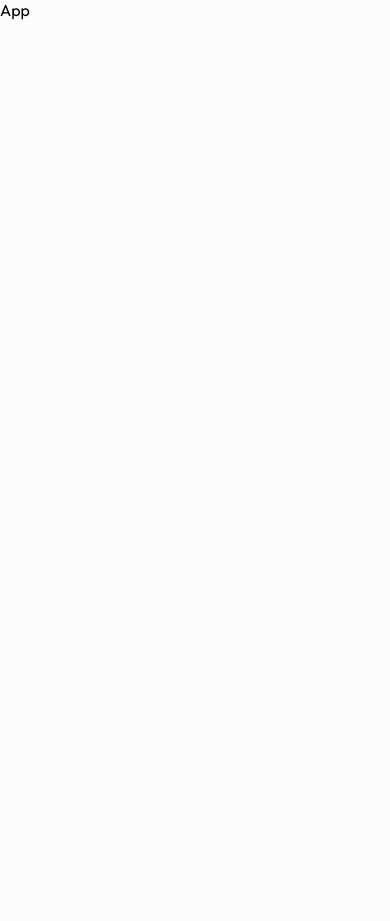
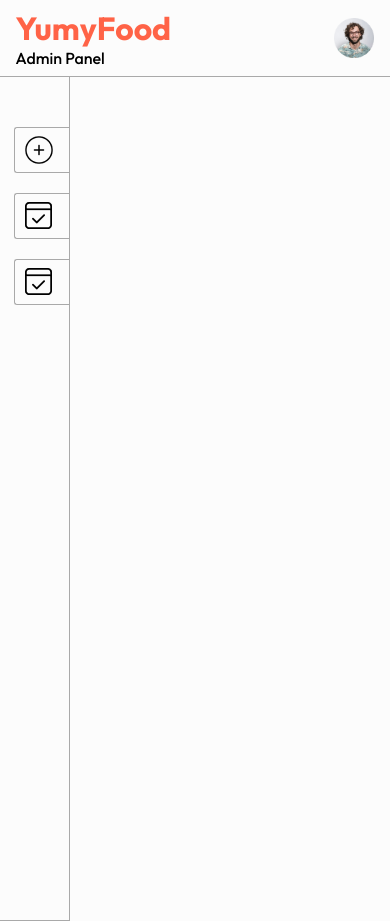
Before and after one commit to ritikmaurya4747/YumyFood, a React (Vite) app in the folder admin/: page / in a window 390 px wide. Before the commit the page ends 844 px from the top, so only its background shows below. Built offline with nearby package versions, Linux system fonts and the light colour scheme.

Commit message:
sidebar ui done and responsive

```diff
--- a/admin/package.json
+++ b/admin/package.json
@@ -10,8 +10,11 @@
     "preview": "vite preview"
   },
   "dependencies": {
+    "axios": "^1.7.7",
     "react": "^18.3.1",
-    "react-dom": "^18.3.1"
+    "react-dom": "^18.3.1",
+    "react-router-dom": "^6.26.2",
+    "react-toastify": "^10.0.5"
   },
   "devDependencies": {
     "@eslint/js": "^9.9.0",
--- a/admin/src/App.jsx
+++ b/admin/src/App.jsx
@@ -1,8 +1,16 @@
 import React from 'react'
+import Navbar from './components/Navbar/Navbar'
+import Sidebar from './components/Sidebar/Sidebar'
 
 function App() {
   return (
-    <div>App</div>
+    <div>
+      <Navbar/>
+      <hr />
+      <div className="app-content">
+        <Sidebar/>
+      </div>
+    </div>
   )
 }
 
--- /dev/null
+++ b/admin/src/components/Navbar/Navbar.css
@@ -0,0 +1,15 @@
+.navbar{
+    display: flex;
+    justify-content: space-between;
+    align-items: center;
+    padding: 8px 4%;
+}
+.navbar .profile{
+    width: 40px;
+}
+h1{
+    color: tomato;
+}
+.p{
+    font-weight: 500;
+}
--- /dev/null
+++ b/admin/src/components/Navbar/Navbar.jsx
@@ -0,0 +1,16 @@
+import React from "react";
+import "./Navbar.css";
+import { assets } from "../../assets/assets";
+function Navbar() {
+  return (
+    <div className="navbar">
+      <div className="p h1">
+        <h1>YumyFood</h1>
+        <p>Admin Panel</p>
+      </div>
+      <img className="profile" src={assets.profile_image} alt="" />
+    </div>
+  );
+}
+
+export default Navbar;
--- /dev/null
+++ b/admin/src/components/Sidebar/Sidebar.css
@@ -0,0 +1,32 @@
+.sidebar{
+    width: 18%;
+    min-height: 100vh;
+    border: 1.5px solid #a9a9a9;
+    border-top: 0;
+    font-size: max(1vw,10px);
+}
+.sidebar-options{
+    padding-top: 50px;
+    padding-left: 20%;
+    display: flex;
+    flex-direction: column;
+    gap: 20px;
+}
+.sidebar-option{
+    display: flex;
+    align-items: center;
+    gap: 12px;
+    border: 1px solid #a9a9a9;
+    border-right: 0;
+    padding: 8px 10px;
+    border-radius: 3px 0px 0px 3px;
+    cursor: pointer;
+}
+@media(max-width:900px){
+    .sidebar-option p{
+        display: none;
+    }
+    .sidebar{
+        border-left: 0;
+    }
+}
--- /dev/null
+++ b/admin/src/components/Sidebar/Sidebar.jsx
@@ -0,0 +1,26 @@
+import React from "react";
+import "./Sidebar.css";
+import {assets} from '../../assets/assets'
+
+function Sidebar() {
+  return (
+    <div className="sidebar">
+      <div className="sidebar-options">
+      <div className='sidebar-option'>
+        <img src={assets.add_icon} alt="" />
+        <p>Add Items</p>
+      </div>
+      <div className='sidebar-option'>
+        <img src={assets.order_icon} alt="" />
+        <p>List Items</p>
+      </div>
+      <div className='sidebar-option'>
+        <img src={assets.order_icon} alt="" />
+        <p>Orders</p>
+      </div>
+      </div>
+    </div>
+  );
+}
+
+export default Sidebar;
--- a/admin/src/index.css
+++ b/admin/src/index.css
@@ -19,3 +19,6 @@ hr{
   height: 1px;
   background-color: #a9a9a9;
 }
+.app-content{
+  display: flex;
+}
```
Also changed, not shown: admin/src/main.jsx (+8 -8 lines), 2 other files (tests, documents, lock files or other folders).
